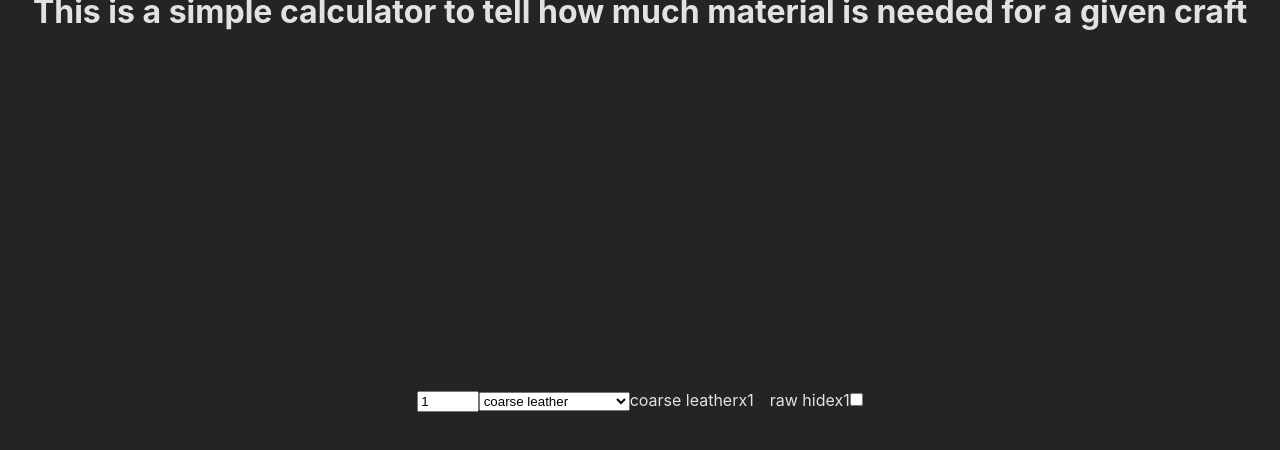
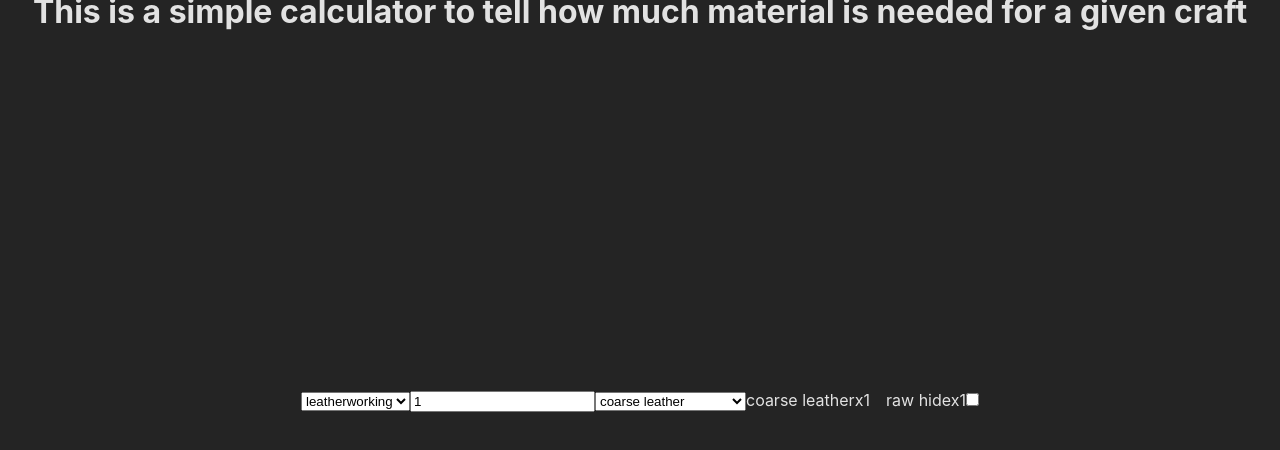
Before and after one commit to iceandfirewes/Craftbound-Material-Calculator, a React (Vite) app: page / in a window 1280 px wide. Shown: the top 450 px of the page. Built offline with nearby package versions, Linux system fonts and the light colour scheme.

Commit message:
add type select. test later when more profression

```diff
--- a/src/Calculator.jsx
+++ b/src/Calculator.jsx
@@ -7,6 +7,7 @@ export default function Calculator()
     function handleOptionChange(event)
     {
         setcraftOption(oldCraftOption => {
+          console.log(event.target.name)
             return {
                 ...oldCraftOption,
                 [event.target.name]: event.target.value
@@ -14,17 +15,22 @@ export default function Calculator()
         })
     }
     return <section className="calculator">
+        {/*THIS USES CRAFTS OBJECTS*/}
         <div className="calculator--option">
-            <input name="amount" className="option--amount" type="text" value={craftOption.amount} onChange={(event) => handleOptionChange(event)}></input>
+            <select name="type" onChange={(event) => handleOptionChange(event)} value={craftOption.name}>
+              {Object.getOwnPropertyNames(crafts).map(profession => <option value={profession}>{profession}</option>)}
+            </select>
+            <input name="amount" type="text" value={craftOption.amount} onChange={(event) => handleOptionChange(event)}></input>
             <select name="name" onChange={(event) => handleOptionChange(event)} value={craftOption.name}>
-              {/* hard coded. need to add dropdown */}
-              {crafts["leatherworking"].map(craft => (craft.hasOwnProperty("requirements") ? <option value={craft.name}>{craft.name}</option> : undefined))}
+              {/*test later once add more professions*/}
+              {crafts[craftOption.type].map(craft => (craft.hasOwnProperty("requirements") ? <option value={craft.name}>{craft.name}</option> : undefined))}
             </select>
         </div>
         {/*createCraftBlueprint(craftOption.name, craftOption.amount)*/}
         {createCraftBluePrint(craftOption.type,craftOption.name, craftOption.amount, false)}
   </section>
 }
+{/*THIS USES searchRawMaterials, craftSearch*/}
 function createCraftBluePrint(type, name, amount, rawFlag)
 {
   if(rawFlag)
```
Also changed, not shown: src/assets/Crafts.js (+0 -31 lines).
